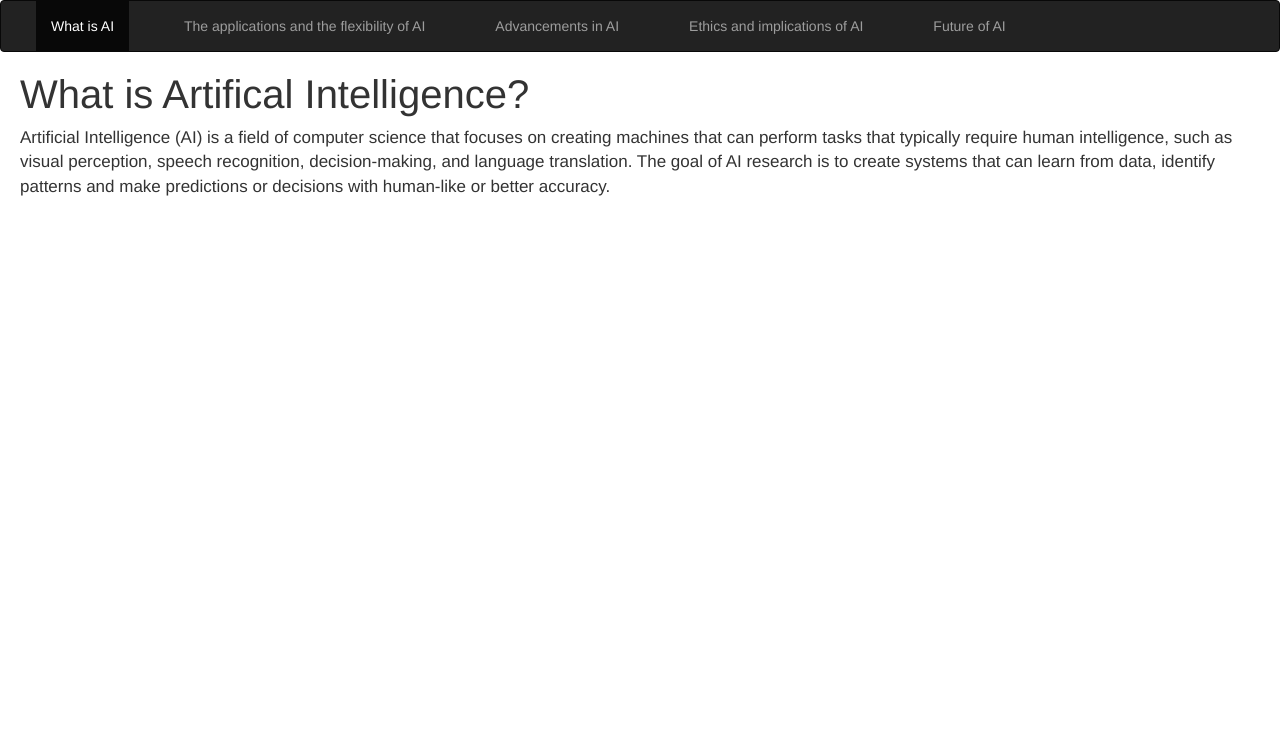
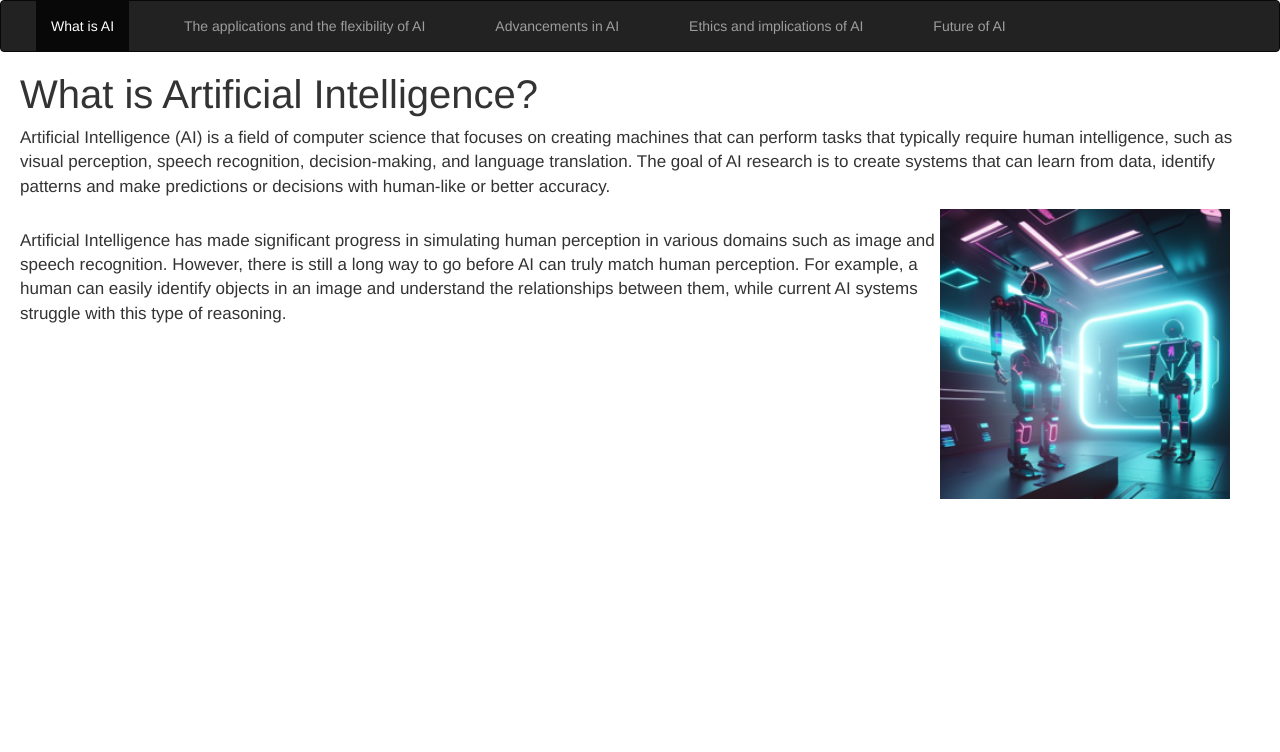
Before and after one commit to fyniteDEV/projekt-het-oldal, a plain HTML site: page AI/page1.html in a window 1280 px wide. Drawn offline with nearby package versions, Linux system fonts and the light colour scheme.

Commit message:
kis styling

```diff
--- a/AI/page1.html
+++ b/AI/page1.html
@@ -23,9 +23,15 @@
     </div>
   </nav>
 
-  <h2>What is Artifical Intelligence?</h2>
+  <h2>What is Artificial Intelligence?</h2>
   <p>
     Artificial Intelligence (AI) is a field of computer science that focuses on creating machines that can perform tasks that typically require human intelligence, such as visual perception, speech recognition, decision-making, and language translation. The goal of AI research is to create systems that can learn from data, identify patterns and make predictions or decisions with human-like or better accuracy.
+  </p>
+  <img class="kep1" src="kepek/ai.png">
+  <br>
+  <p>
+    Artificial Intelligence has made significant progress in simulating human perception in various domains such as image and speech recognition. However, there is still a long way to go before AI can truly match human perception.
+    For example, a human can easily identify objects in an image and understand the relationships between them, while current AI systems struggle with this type of reasoning.
   </p>
 
 
--- a/AI/style.css
+++ b/AI/style.css
@@ -64,3 +64,16 @@ li p {
     padding: 13px 50px 13px;
   }
 }
+
+.kep1
+{
+  float: right;
+  width: 290px;
+  margin-right: 50px;
+  padding-bottom: 250px;
+}
+
+body
+{
+
+}
```
Also changed, not shown: AI/kepek/ai.png (added), AI/kepek/backdrop.png (added).
